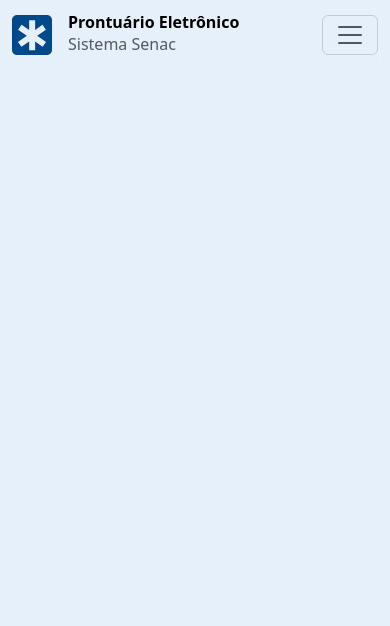
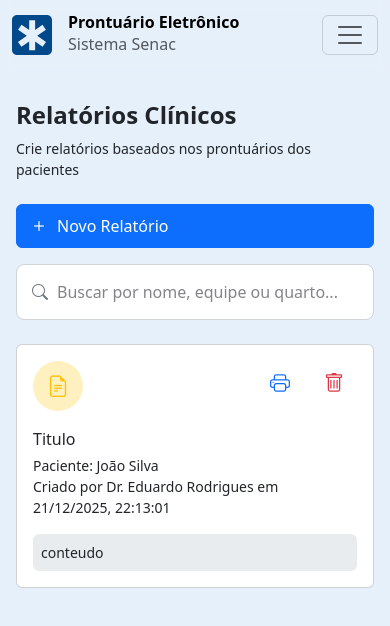
Before and after one commit to eduardoberettarod/PI-prontuario-eletronico, a React (Vite) app: page /relatorios in a window 390 px wide. Shown: the top 626 px of the page. Built offline with nearby package versions, Linux system fonts and the light colour scheme.

Commit message:
Pagina Relatorios
criando a pagina de relatorios e criando o modal, junto do componente que servirá como o card do relatorio

```diff
--- a/src/App.jsx
+++ b/src/App.jsx
@@ -6,6 +6,7 @@ import Navbar from './components/Navbar/Navbar'
 //Páginas
 import Index from './pages/Home/Index.jsx';
 import Pacientes from './pages/Pacientes/Pacientes.jsx';
+import Relatorio from './pages/Relatorios/Relatorio.jsx';
 
 
 
@@ -20,6 +21,7 @@ function App() {
         <Routes>
           <Route path='/index' element={<Index />} ></Route>
           <Route path='/pacientes' element={<Pacientes />} ></Route>
+          <Route path='/relatorios' element={<Relatorio />} ></Route>
 
 
           {/* rota padrão */}
--- /dev/null
+++ b/src/components/CardRelatorio/CardRelatorio.css
@@ -0,0 +1,9 @@
+.icon-relatorio {
+    background-color: var(--warning-hover);
+    width: 50px;
+    height: 50px;
+    display: flex;
+    align-items: center;
+    justify-content: center;
+    border-radius: 50%;
+}
--- /dev/null
+++ b/src/components/CardRelatorio/CardRelatorio.jsx
@@ -0,0 +1,55 @@
+import React from 'react'
+import './CardRelatorio.css'
+
+const CardRelatorio = () => {
+
+    const hoje = new Date();
+
+    const data = hoje.toLocaleDateString('pt-BR');
+    const hora = hoje.toLocaleTimeString('pt-BR');
+
+
+    return (
+        <>
+            <div className="card p-3 position-relative">
+
+                <div className="row align-items-center">
+
+                    <div className="col-12 col-md-1 d-flex align-items-center justify-content-start justify-content-md-center mb-2 mb-md-0">
+                        <span className="icon-relatorio">
+                            <i className="bi bi-file-earmark-text text-warning fs-4"></i>
+                        </span>
+                    </div>
+
+                    <div className="col-12 col-md-11">
+                        <p className="fw-medium fs-6 mb-1 mt-2">Titulo</p>
+                        <p className="mb-0">Paciente: João Silva</p>
+                        <p className="mb-0">
+                            Criado por Dr. Eduardo Rodrigues em {data}, {hora}
+                        </p>
+
+                    </div>
+
+                </div>
+
+                <div className="bg-body-secondary p-2 mt-3 rounded-2 d-flex align-items-center">
+                    <p className="mb-0">conteudo</p>
+                </div>
+
+                <div className="position-absolute end-0 me-3 top-0 mt-3 gap-2 d-flex">
+                    <button className="btn">
+                        <i className="bi bi-printer text-primary fs-5"></i>
+                    </button>
+
+                    <button className="btn">
+                        <i className="bi bi-trash text-danger fs-5"></i>
+                    </button>
+                </div>
+
+            </div>
+
+        </>
+    )
+}
+
+export default CardRelatorio
--- a/src/pages/Pacientes/Pacientes.jsx
+++ b/src/pages/Pacientes/Pacientes.jsx
@@ -67,7 +67,7 @@ const Pacientes = () => {
     const ConvenioPaciente = useRef(null);
     const QuartoPaciente = useRef(null);
     const LeitoPaciente = useRef(null);
-    const modalRef = useRef(null);
+    const modalRefPaciente = useRef(null);
 
     const [pacientes, setPacientes] = useState([]);
 
@@ -125,7 +125,7 @@ VALIDAÇÃO PARA O FORM CRIAR PACIENTE
         fnCriarPaciente();
 
         // 2️ fecha o modal corretamente
-        const modal = bootstrap.Modal.getOrCreateInstance(modalRef.current);
+        const modal = bootstrap.Modal.getOrCreateInstance(modalRefPaciente.current);
         modal.hide();
 
         // remove foco do botão antes do modal fechar (EVITA TRAVAMENTO DO BACKDROP)
@@ -143,9 +143,9 @@ VALIDAÇÃO PARA O FORM CRIAR PACIENTE
        RESET AUTOMÁTICO DO FORM AO FECHAR O MODAL
     ============================ */
     useEffect(() => {
-        if (!modalRef.current) return;
+        if (!modalRefPaciente.current) return;
 
-        const modalEl = modalRef.current;
+        const modalEl = modalRefPaciente.current;
 
         const handleHidden = () => {
             modalEl.querySelector("form").reset();
@@ -165,7 +165,7 @@ VALIDAÇÃO PARA O FORM CRIAR PACIENTE
         <section id="pacientes-page-section">
 
             {/* Modal Criar Paciente */}
-            <div className="modal fade" id="modalCriarPaciente" tabIndex="-1" aria-hidden="true" ref={modalRef}>
+            <div className="modal fade" id="modalCriarPaciente" tabIndex="-1" aria-hidden="true" ref={modalRefPaciente}>
                 <div className="modal-dialog modal-dialog-centered modal-lg">
                     <div className="modal-content">
 
--- /dev/null
+++ b/src/pages/Relatorios/Relatorio.css
@@ -0,0 +1,49 @@
+#relatorio-page-section {
+    position: relative;
+    top: 0;
+}
+
+.container-relatorio {
+    position: relative;
+    margin-inline: var(--mg-inline);
+    top: 20%;
+}
+
+.container-relatorio h2 {
+    font-size: 1.5rem;
+}
+
+.container-relatorio p {
+    font-size: 16px;
+}
+
+.form-textarea-relatorio{
+    height: 300px;
+}
+
+@media (max-width:1200px) {
+    .container-relatorio {
+        top: 12%;
+        margin-inline: var(--mg-inline-mobile);
+    }
+
+    .container-relatorio h2 {
+        font-size: 1.5rem;
+    }
+
+    .container-relatorio p {
+        font-size: 14px;
+    }
+}
+
+@media (max-width: 575.98px) {
+
+    /* mobile do Bootstrap */
+    .header-action-btn {
+        width: 100%;
+    }
+
+    .container-action-btn {
+        width: 100%;
+    }
+}
--- /dev/null
+++ b/src/pages/Relatorios/Relatorio.jsx
@@ -0,0 +1,143 @@
+import React, { useRef } from 'react'
+import './Relatorio.css'
+import * as bootstrap from 'bootstrap';
+
+//componentes
+import CardRelatorio from '../../components/CardRelatorio/CardRelatorio';
+
+const Relatorio = () => {
+
+  const modalRefRelatorio = useRef(null)
+  const PacienteSelecionado = useRef(null)
+  const TituloRelatorio = useRef(null)
+  const ConteudoRelatorio = useRef(null)
+
+  return (
+    <>
+      <section id='relatorio-page-section'>
+
+        {/* Modal Criar Relatorio */}
+        <div className="modal fade" id="modalCriarRelatorio" tabIndex="-1" aria-hidden="true" ref={modalRefRelatorio}>
+          <div className="modal-dialog modal-dialog-centered modal-lg">
+            <div className="modal-content">
+
+              <div className="modal-header">
+                <div className="p-2">
+                  <h5 className="modal-title">Novo Relatório</h5>
+                  <p className="small opacity-75">Preencha os dados do paciente para fins educacionais</p>
+                </div>
+                <button
+                  type="button"
+                  className="btn-close mb-5"
+                  data-bs-dismiss="modal"
+                ></button>
+              </div>
+
+              <div className="modal-body">
+
+                <form className="row g-3 needs-validation"
+                  noValidate
+                >
+
+                  <div className="col-12">
+                    <label className="form-label">Paciente *</label>
+                    <select type="text" className="form-select" ref={PacienteSelecionado} required>
+                      <option value="" selected disabled>Selecione um paciente</option>
+                      <option value="">João da Silva - Quarto 201/A</option>
+                    </select>
+                    <div className="invalid-feedback">
+                      Selecione um paciente.
+                    </div>
+                  </div>
+
+                  <div className="col-12">
+                    <label className="form-label">Título do Relatório *</label>
+                    <input type="text" className="form-control" ref={TituloRelatorio} required
+                      placeholder='Ex: Avaliação Inicial, Evolução Clínica, etc.' />
+                    <div className="invalid-feedback">
+                      Informe o título do relatório.
+                    </div>
+                  </div>
+
+                  <div className="col-md-12">
+                    <label className="form-label">Conteúdo do Relatório *</label>
+                    <textarea className="form-control form-textarea-relatorio" ref={ConteudoRelatorio} required
+                      placeholder='Descreva suas observações, análises e conclusões sobre o caso clínico.
+
+Sugestões de estrutura:
+- Identificação do Paciente
+- Anamnese
+- Exame Físico
+- Hipótese Diagnósticas
+- Plano de Cuidados
+- Considerações Finais
+                      '>
+                    </textarea>
+                    <div className="invalid-feedback">
+                      Preencha o conteúdo do relatório.
+                    </div>
+                  </div>
+
+                  <div className="modal-footer mt-2">
+                    <button className="btn btn-outline-danger" data-bs-dismiss="modal">
+                      Cancelar
+                    </button>
+
+                    <button type="submit" className="btn btn-primary">
+                      Criar Paciente
+                    </button>
+                  </div>
+                </form>
+              </div>
+            </div>
+          </div>
+        </div>
+
+
+        {/* contudo principal */}
+        <div className='container-relatorio'>
+
+          <div className="d-flex flex-column flex-md-row mb-3 align-items-start align-items-md-center justify-content-md-between">
+
+            <div className="text-start mb-2 mb-md-0">
+              <h2 className="fw-bold">Relatórios Clínicos</h2>
+              <p>Crie relatórios baseados nos prontuários dos pacientes</p>
+            </div>
+
+            <div className="d-flex justify-content-md-end container-action-btn">
+              <button className="btn btn-primary d-flex align-items-center gap-2 header-action-btn"
+                data-bs-toggle="modal"
+                data-bs-target="#modalCriarRelatorio"
+              >
+                <i className="bi bi-plus fs-5"></i>
+                Novo Relatório
+              </button>
+            </div>
+          </div>
+
+          <div className='w-100'>
+            <form role="search">
+              <div className="position-relative w-100 d-flex">
+                <i className="bi bi-search position-absolute top-50 translate-middle-y ms-3 text-secondary"></i>
+                <input
+                  type="text"
+                  className="form-control input-search"
+                  placeholder="Buscar por nome, equipe ou quarto..."
+                />
+              </div>
+            </form>
+          </div>
+
+          <div className='mt-4'>
+          <CardRelatorio />
+          </div>
+
+
+        </div>
+
+      </section >
+    </>
+  )
+}
+
+export default Relatorio
```
